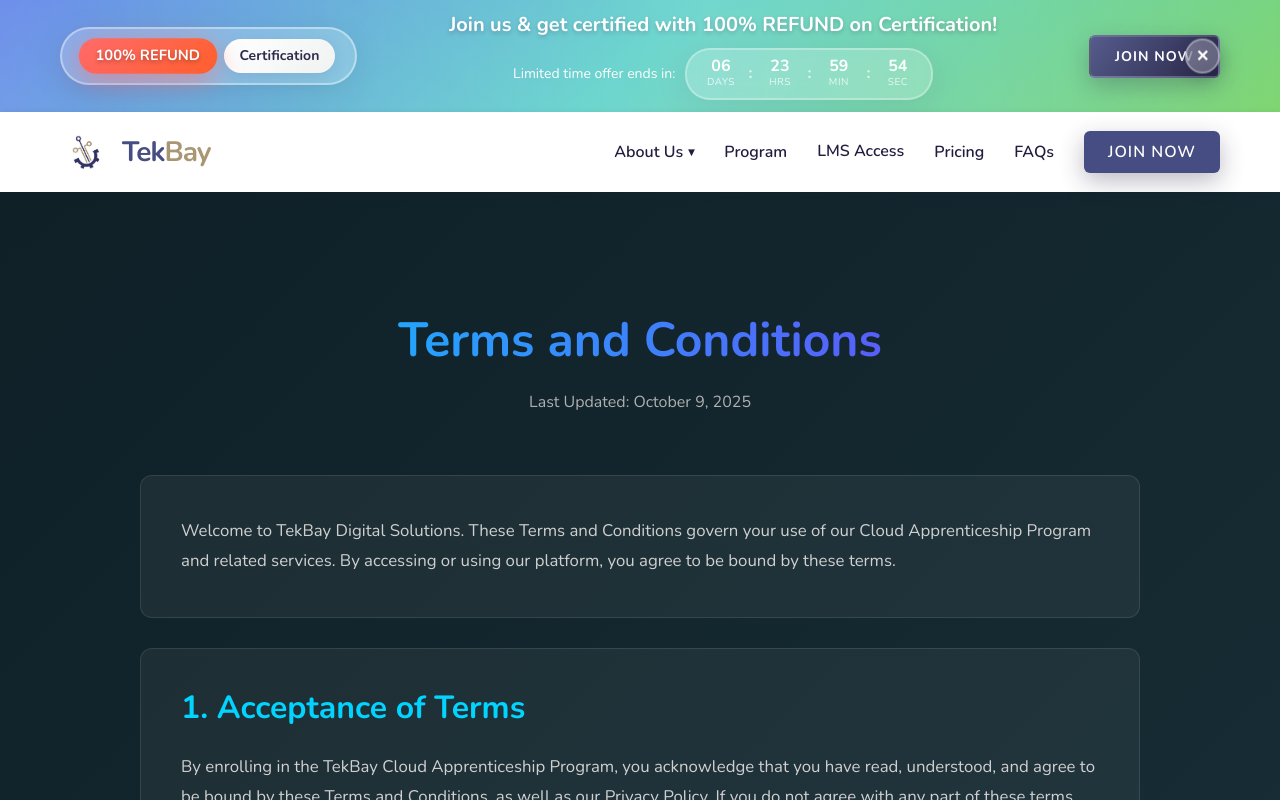
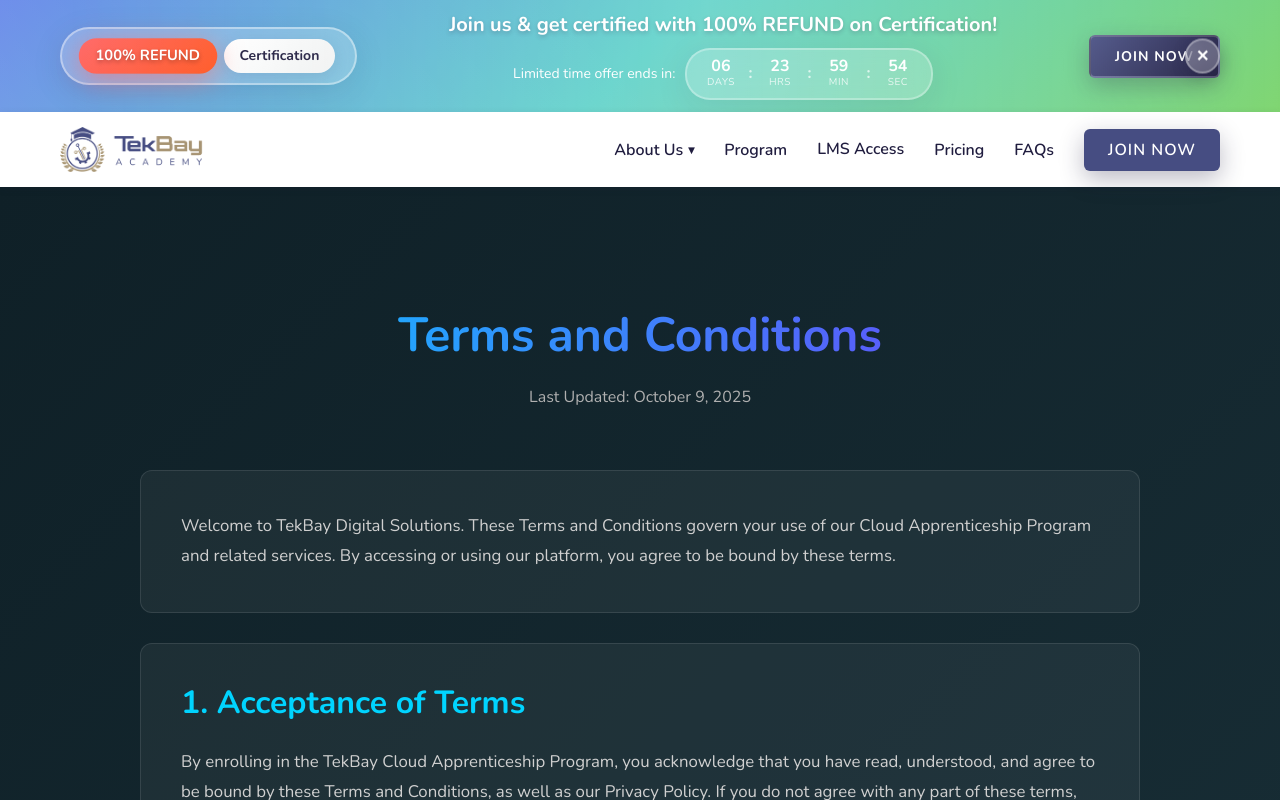
Before and after one commit to omthakurofficial/tekbay-academy, a React (Create React App) app: page /tekbay-academy/terms-and-conditions in a window 1280 px wide. Shown: the top 800 px of the page. Built offline with nearby package versions, Linux system fonts and the light colour scheme.

Commit message:
logos and footer fixed

```diff
--- a/src/components/Footer/Footer.css
+++ b/src/components/Footer/Footer.css
@@ -17,20 +17,13 @@
 .footer-logo {
   display: flex;
   align-items: center;
-  gap: 12px;
   margin-bottom: 15px;
 }
 
 .footer-logo-image {
-  width: 50px;
   height: 50px;
+  width: auto;
   object-fit: contain;
-}
-
-.footer-logo-text {
-  font-size: 28px;
-  font-weight: 700;
-  letter-spacing: -1px;
 }
 
 .footer-tagline {
--- a/src/components/Footer/Footer.tsx
+++ b/src/components/Footer/Footer.tsx
@@ -14,13 +14,9 @@ const Footer: React.FC<FooterProps> = ({ onJoinNow }) => {
         <div className="footer-content">
           <div className="footer-brand">
             <div className="footer-logo">
-              <img src={getAssetPath('/images/logo.png')}
-                   alt="TekBay"
+              <img src={getAssetPath('/images/Logo Horizontal.png')}
+                   alt="TekBay Academy"
                    className="footer-logo-image" />
-              <span className="footer-logo-text">
-                <span className="logo-tek">Tek</span>
-                <span className="logo-bay">Bay</span>
-              </span>
             </div>
             <p className="footer-tagline">
               Your Bridge to the Cloud
--- a/src/components/Header/Header.css
+++ b/src/components/Header/Header.css
@@ -16,29 +16,14 @@
 .logo {
   display: flex;
   align-items: center;
-  gap: 12px;
   text-decoration: none;
   cursor: pointer;
 }
 
 .logo-image {
-  width: 50px;
-  height: 50px;
+  height: 45px;
+  width: auto;
   object-fit: contain;
-}
-
-.logo-text {
-  font-size: 28px;
-  font-weight: 700;
-  letter-spacing: -1px;
-}
-
-.logo-tek {
-  color: var(--color-secondary-blue);
-}
-
-.logo-bay {
-  color: var(--color-secondary-beige);
 }
 
 .nav {
@@ -254,12 +239,8 @@
     font-size: 16px;
   }
 
-  .logo-text {
-    font-size: 24px;
-  }
-
   .logo-image {
-    width: 40px;
-    height: 40px;
+    height: 35px;
+    width: auto;
   }
 }
--- a/src/components/Header/Header.tsx
+++ b/src/components/Header/Header.tsx
@@ -95,13 +95,9 @@ const Header: React.FC<{ onJoinNow?: () => void }> = ({ onJoinNow }) => {
       <div className="container">
         <div className="header-content">
           <Link to="/" className="logo" onClick={closeMenu}>
-            <img src={getAssetPath('/images/logo.png')}
-                 alt="TekBay"
+            <img src={getAssetPath('/images/Logo Horizontal.png')}
+                 alt="TekBay Academy"
                  className="logo-image" />
-            <span className="logo-text">
-              <span className="logo-tek">Tek</span>
-              <span className="logo-bay">Bay</span>
-            </span>
           </Link>
           <div className="mobile-menu-button" onClick={toggleMenu}>
             <div className={`menu-icon ${menuOpen ? 'open' : ''}`}>
```
